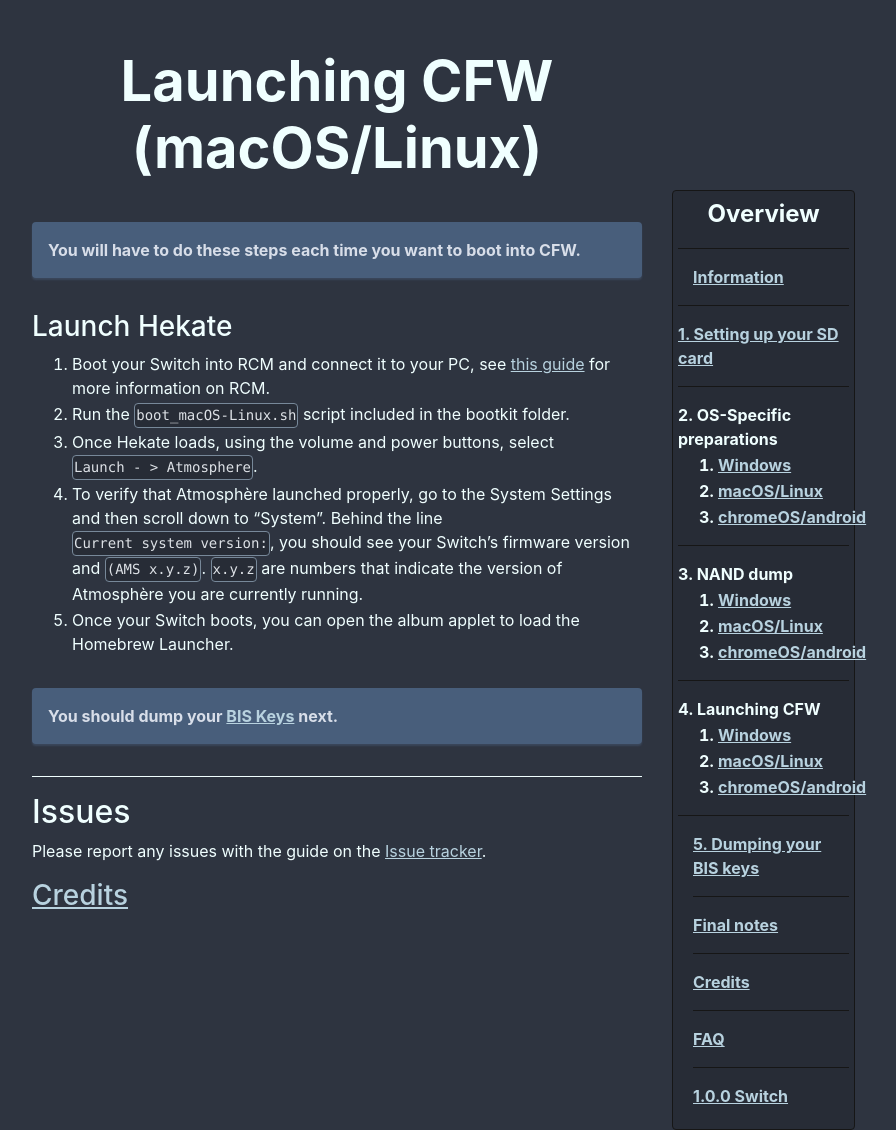
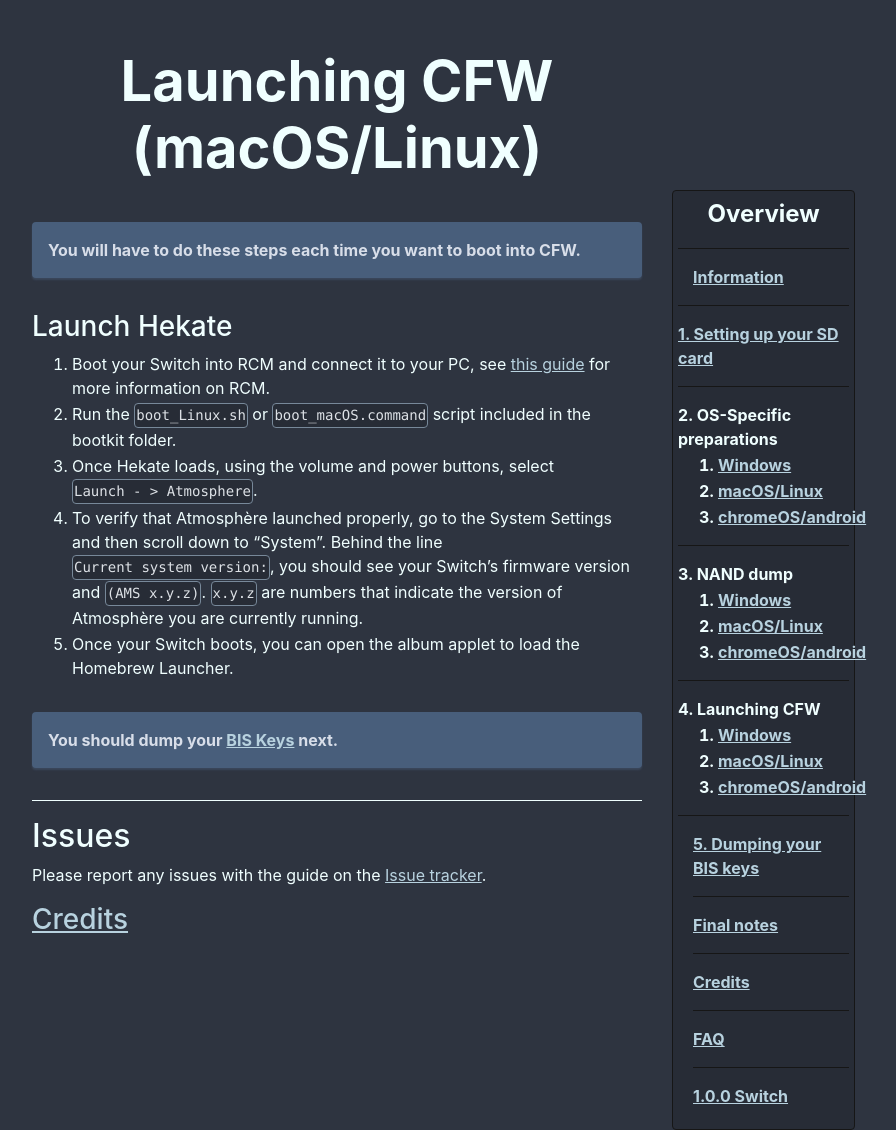
Before and after one commit to noirscape/SwitchGuideOLD, a Jekyll site: the page built from launching-cfw/linux.md, in a window 1280 px wide. Shown: the whole page, without its empty margins (303-1199 px from the left). Built offline with Jekyll 4.4.1, drawn with Linux system fonts in a browser that asks for light colours.

Commit message:
launching-cfw/nand-dump: linux: include boot_macOS.command

```diff
--- a/launching-cfw/linux.md
+++ b/launching-cfw/linux.md
@@ -9,7 +9,7 @@
 ### Launch Hekate
 
 1. Boot your Switch into RCM and connect it to your PC, see [this guide](https://xghostboyx.github.io/RCM-Guide){: target="_blank" .a-table} for more information on RCM.
-2. Run the `boot_macOS-Linux.sh` script included in the bootkit folder.
+2. Run the `boot_Linux.sh` or `boot_macOS.command` script included in the bootkit folder.
 3. Once Hekate loads, using the volume and power buttons, select `Launch - > Atmosphere`.
 4. To verify that Atmosphère launched properly, go to the System Settings and then scroll down to "System". Behind the line `Current system version:`, you should see your Switch's firmware version and `(AMS x.y.z)`. `x.y.z` are numbers that indicate the version of Atmosphère you are currently running.
 5. Once your Switch boots, you can open the album applet to load the Homebrew Launcher.
```
Also changed, not shown: nand-dump/linux.md (+1 -1 lines).
